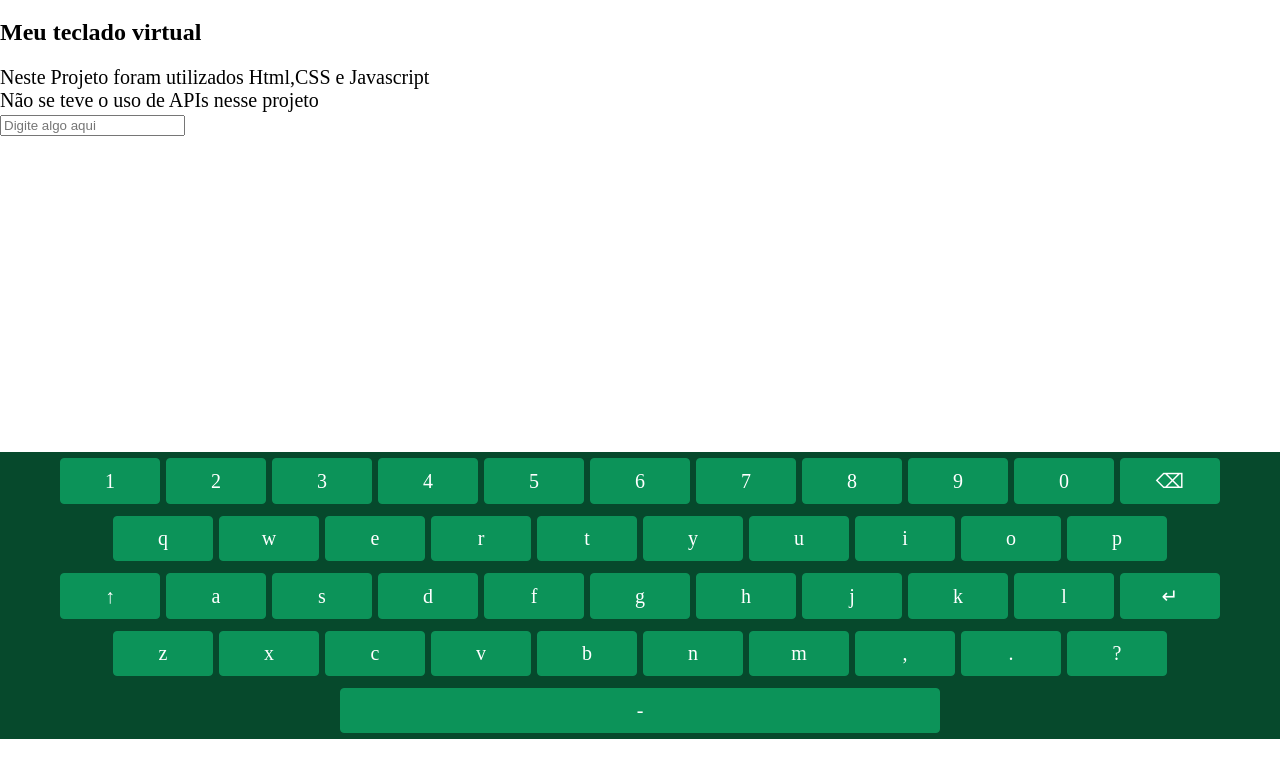
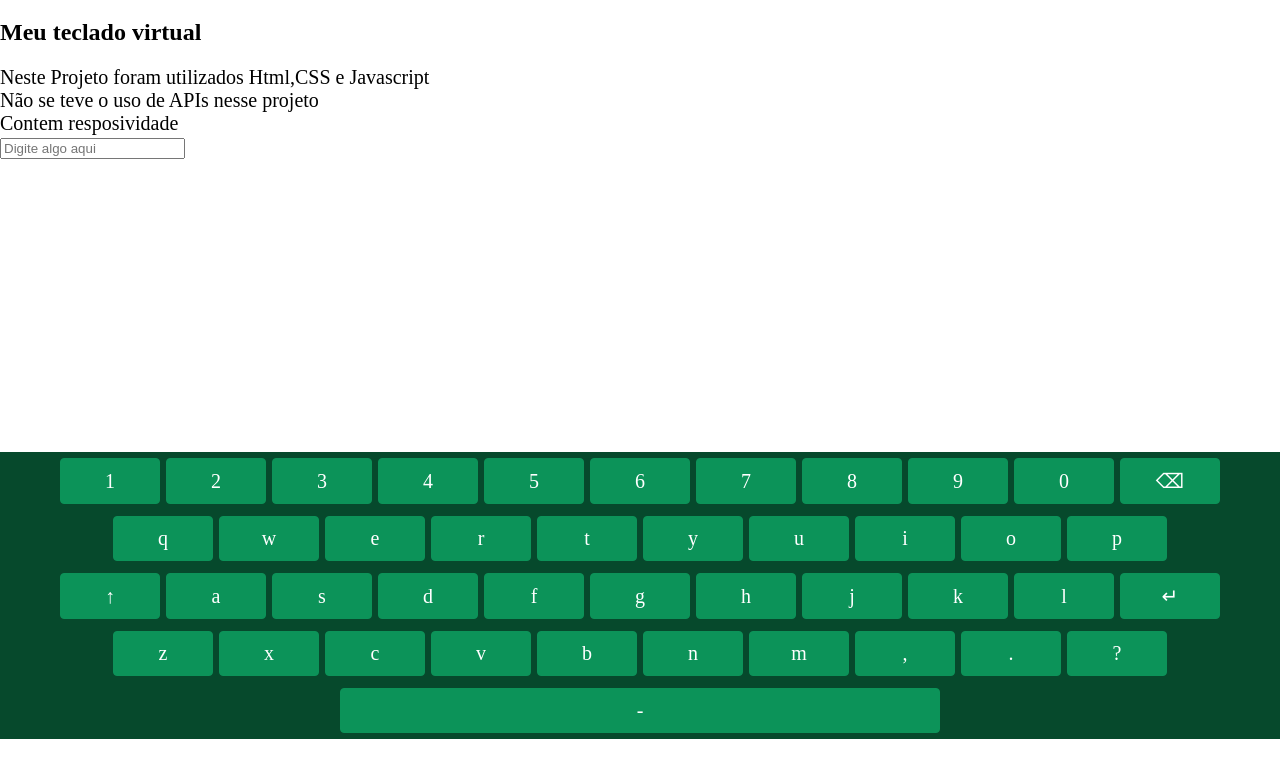
Before and after one commit to rafaelisac23/Meu_Teclado_Responsivo, a plain HTML site: page index.html in a window 1280 px wide. Shown: the part 61-821 px from the top of the page. Drawn offline with Linux system fonts and the light colour scheme.

Commit message:
adcionando div-text

```diff
--- a/index.html
+++ b/index.html
@@ -14,6 +14,7 @@
         <h2>Meu teclado virtual</h2>
         <div>Neste Projeto foram utilizados Html,CSS e Javascript<div>
         <div>Não se teve o uso de APIs nesse projeto<div></div>
+        <div>Contem resposividade<div></div>
         <input type="text" placeholder="Digite algo aqui">
     </div>
 
```
